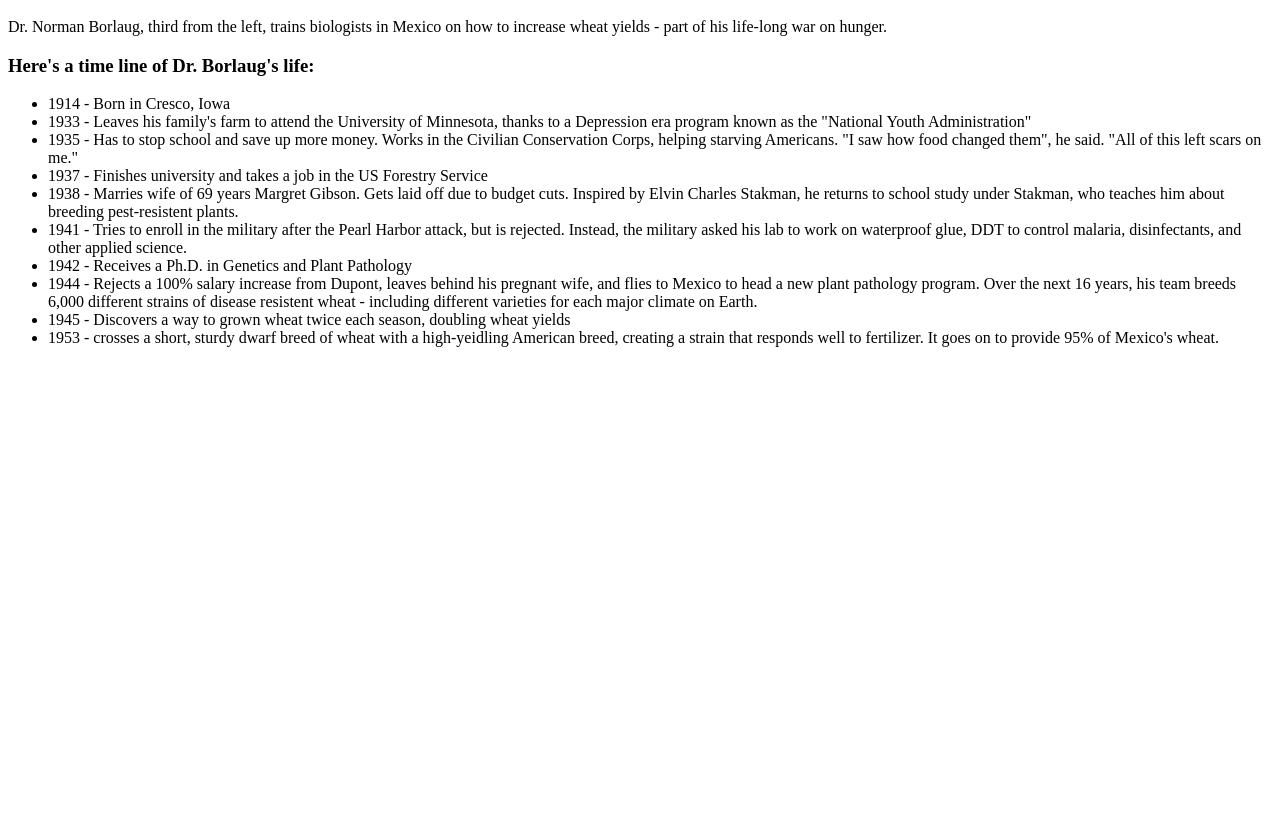
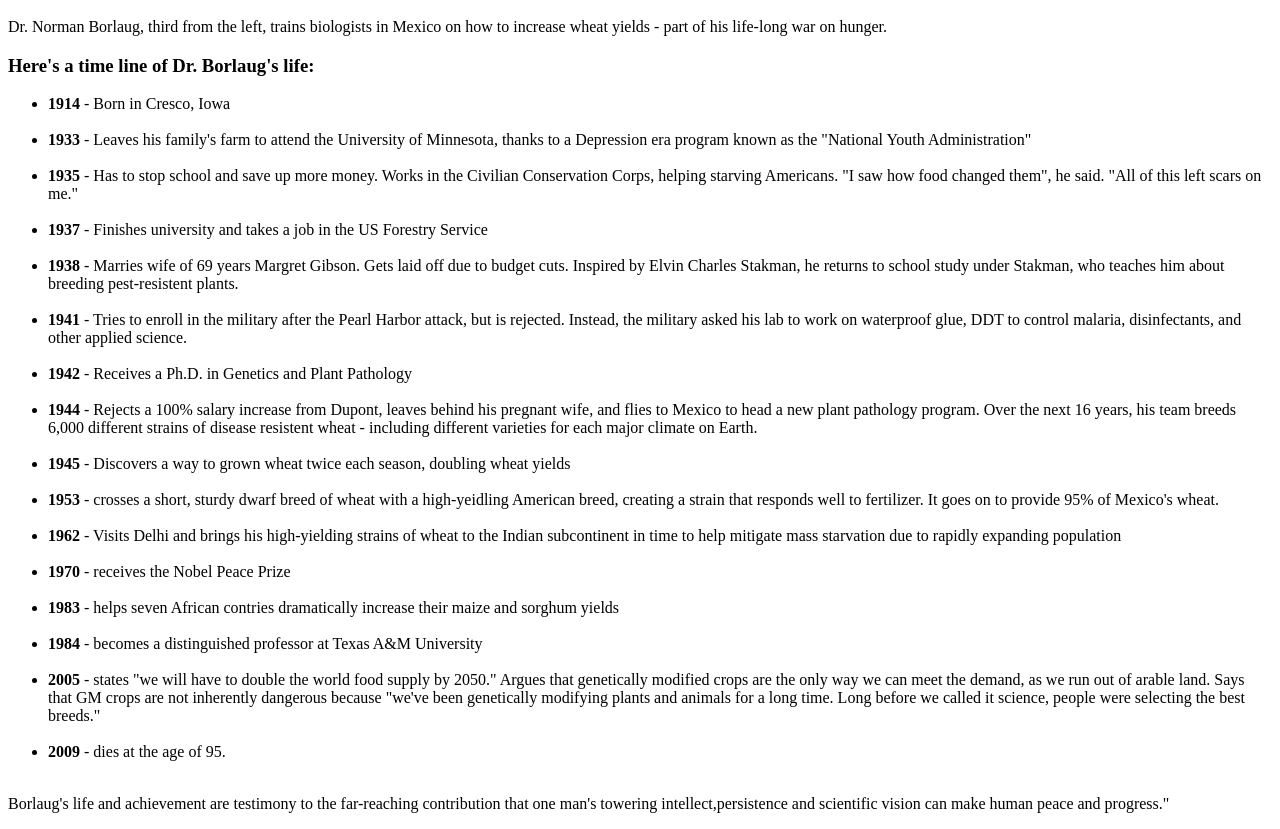
Before and after one commit to Harshahari1207/MicroProject, a plain HTML site: page Tribute_page/index.html in a window 1280 px wide. Shown: the part 675-1504 px from the top of the page. Before the commit the page ends 1038 px from the top, so only its background shows below. Drawn offline with Linux system fonts and the light colour scheme.

Commit message:
the edited web

```diff
--- a/Tribute_page/index.html
+++ b/Tribute_page/index.html
@@ -16,17 +16,24 @@
         <div id="info">
             <h3>Here's a time line of Dr. Borlaug's life:</h3>
             <ul>
-                <li>1914 - Born in Cresco, Iowa</li>
-                <li>1933 - Leaves his family's farm to attend the University of Minnesota, thanks to a Depression era program known as the "National Youth Administration"</li>
-                <li>1935 - Has to stop school and save up more money. Works in the Civilian Conservation Corps, helping starving Americans. "I saw how food changed them", he said. "All of this left scars on me."</li>
-                <li>1937 - Finishes university and takes a job in the US Forestry Service</li>
-                <li>1938 - Marries wife of 69 years Margret Gibson. Gets laid off due to budget cuts. Inspired by Elvin Charles Stakman, he returns to school study under Stakman, who teaches him about breeding pest-resistent plants.</li>
-                <li>1941 - Tries to enroll in the military after the Pearl Harbor attack, but is rejected. Instead, the military asked his lab to work on waterproof glue, DDT to control malaria, disinfectants, and other applied science.</li>
-                <li>1942 - Receives a Ph.D. in Genetics and Plant Pathology</li>
-                <li>1944 - Rejects a 100% salary increase from Dupont, leaves behind his pregnant wife, and flies to Mexico to head a new plant pathology program. Over the next 16 years, his team breeds 6,000 different strains of disease resistent wheat - including different varieties for each major climate on Earth.</li>
-                <li>1945 - Discovers a way to grown wheat twice each season, doubling wheat yields</li>
-                <li>1953 - crosses a short, sturdy dwarf breed of wheat with a high-yeidling American breed, creating a strain that responds well to fertilizer. It goes on to provide 95% of Mexico's wheat.</li>
+                <li><strong>1914</strong> - Born in Cresco, Iowa</li> <br>
+                <li><strong>1933</strong> - Leaves his family's farm to attend the University of Minnesota, thanks to a Depression era program known as the "National Youth Administration"</li><br>
+                <li><strong>1935</strong> - Has to stop school and save up more money. Works in the Civilian Conservation Corps, helping starving Americans. "I saw how food changed them", he said. "All of this left scars on me."</li><br>
+                <li><strong>1937</strong> - Finishes university and takes a job in the US Forestry Service</li><br>
+                <li><strong>1938</strong> - Marries wife of 69 years Margret Gibson. Gets laid off due to budget cuts. Inspired by Elvin Charles Stakman, he returns to school study under Stakman, who teaches him about breeding pest-resistent plants.</li><br>
+                <li><strong>1941</strong> - Tries to enroll in the military after the Pearl Harbor attack, but is rejected. Instead, the military asked his lab to work on waterproof glue, DDT to control malaria, disinfectants, and other applied science.</li><br>
+                <li><strong>1942</strong> - Receives a Ph.D. in Genetics and Plant Pathology</li><br>
+                <li><strong>1944</strong> - Rejects a 100% salary increase from Dupont, leaves behind his pregnant wife, and flies to Mexico to head a new plant pathology program. Over the next 16 years, his team breeds 6,000 different strains of disease resistent wheat - including different varieties for each major climate on Earth.</li><br>
+                <li><strong>1945</strong> - Discovers a way to grown wheat twice each season, doubling wheat yields</li><br>
+                <li><strong>1953</strong> - crosses a short, sturdy dwarf breed of wheat with a high-yeidling American breed, creating a strain that responds well to fertilizer. It goes on to provide 95% of Mexico's wheat.</li><br>
+                <li><strong>1962</strong> - Visits Delhi and brings his high-yielding strains of wheat to the Indian subcontinent in time to help mitigate mass starvation due to rapidly expanding population</li><br>
+                <li><strong>1970</strong> - receives the Nobel Peace Prize</li><br>
+                <li><strong>1983</strong> - helps seven African contries dramatically increase their maize and sorghum yields</li><br>
+                <li><strong>1984</strong> - becomes a distinguished professor at Texas A&M University</li><br>
+                <li><strong>2005</strong> - states "we will have to double the world food supply by 2050." Argues that genetically modified crops are the only way we can meet the demand, as we run out of arable land. Says that GM crops are not inherently dangerous because "we've been genetically modifying plants and  animals for a long time. Long before we called it science, people were selecting the best breeds."</li><br>
+                <li><strong>2009</strong> - dies at the age of 95.</li><br>
             </ul>
+            <p>Borlaug's life and achievement are testimony to the far-reaching contribution that one man's towering intellect,persistence and scientific vision can make human peace and progress."</p>
         </div>
     </div>
 </main>
```
